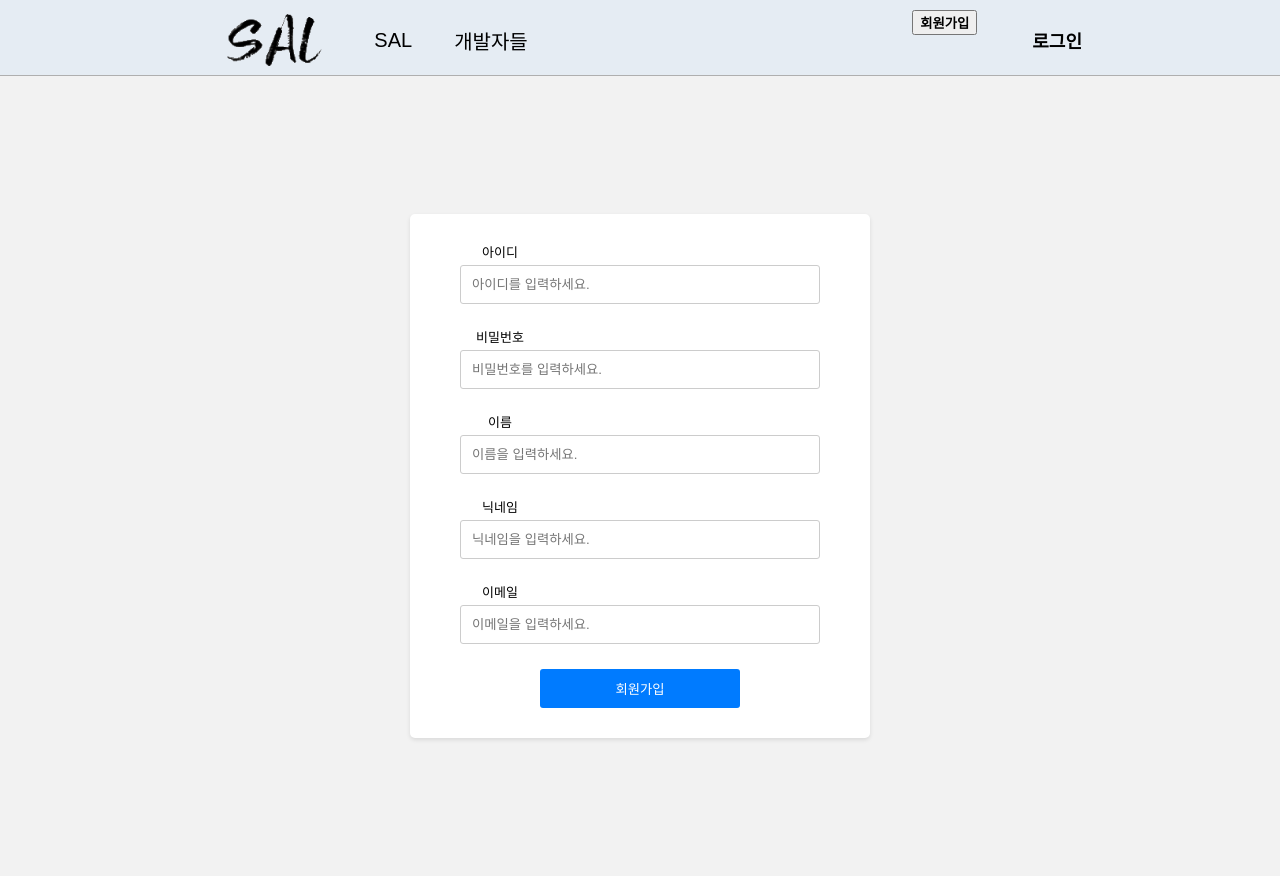
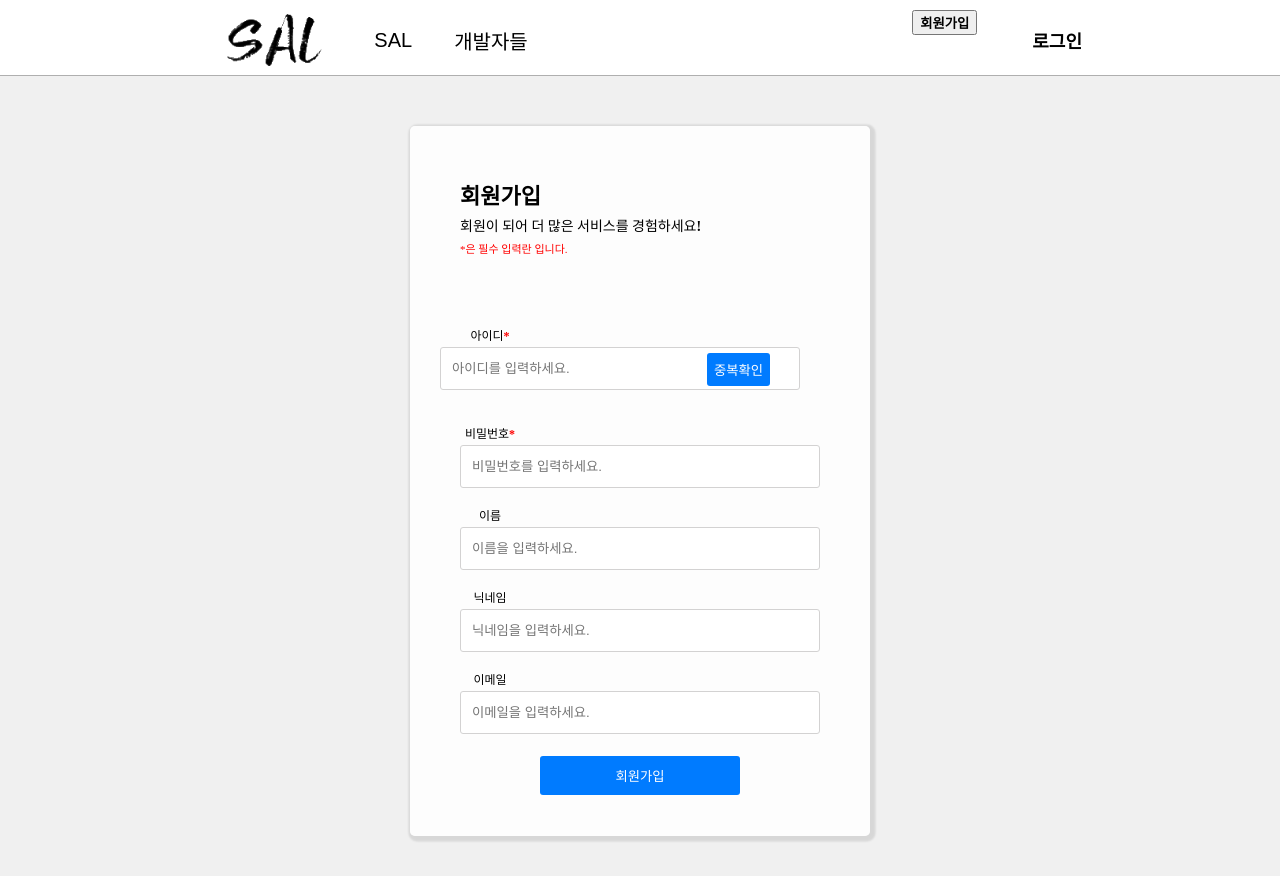
Before and after one commit to soft-a-life/SALT-Frontend, a React (Create React App) app: page /signUpScreen in a window 1280 px wide. Built offline with nearby package versions, Linux system fonts and the light colour scheme; what prosemirror-example-setup would draw is missing.

Commit message:
loginscreen design modify, signUpScreen Id double check button create, Timer color change

```diff
--- a/src/components/utilts/Timer.jsx
+++ b/src/components/utilts/Timer.jsx
@@ -24,7 +24,7 @@ function Timer({ timeOut }) {
     return () => clearInterval(countdown)
   }, [minutes, seconds])
   return (
-    <div style={{ display: 'flex' }}>
+    <div style={{ display: 'flex' }} style={{ color: '#f20505' }}>
       0{minutes} : {seconds}
     </div>
   )
--- a/src/userManagament/loginScreen/LoginScreen.jsx
+++ b/src/userManagament/loginScreen/LoginScreen.jsx
@@ -2,6 +2,7 @@ import React, { useState } from 'react'
 import { Link, useNavigate } from 'react-router-dom'
 import { useCookies } from 'react-cookie'
 import './LoginScreen.css'
+import logoImageqq from '../../img/logo2.png'
 
 function LoginScreen() {
   const [cookies, setCookie, removeCookie] = useCookies(['loginToken'])
@@ -37,18 +38,19 @@ function LoginScreen() {
   }
 
   return (
+    <div className={'loginScreen_back'}>
       <div className={'loginScreen'}>
-      <h2 className="loginTitle">로그인</h2>
+        <img className="logoImageqq" alt="로고 이미지" />
         <div className="inputContainer">
           <input
             value={form.userId}
             onChange={(e) => onChange(e)}
-          placeholder={'아이디를 입력하세요'}
+            placeholder={' 아이디를 입력하세요'}
           />
           <input
             value={form.userPw}
             onChange={(e) => onChange(e)}
-          placeholder={'비밀번호를 입력하세요'}
+            placeholder={' 비밀번호를 입력하세요'}
           />
         </div>
         <div className="buttonContainer">
@@ -63,6 +65,7 @@ function LoginScreen() {
           </Link>
         </div>
       </div>
+    </div>
   )
 }
 
--- a/src/userManagament/searchIdPwScreen/SearchIdScreen.css
+++ b/src/userManagament/searchIdPwScreen/SearchIdScreen.css
@@ -1,14 +1,17 @@
-body {
-  background-color: #E5ECF3;
-  margin: 0; /* 여백 제거 */
-
-}
-
 .searchIdScreenContainer {
   display: flex;
   justify-content: center;
   align-items: center;
   height: 100vh;
+  background-color: #cccccc4a;
+  border-radius: 5px;
+  box-shadow: 2px 2px 2px 3.5px rgba(0, 0, 0, 0.1);
+}
+
+.expanded {
+  height: 450px;
+  transition: height 0.3s ease;
+  box-shadow: none;
 }
 
 .searchIdScreen {
@@ -16,20 +19,18 @@ body {
   top: 50%;
   left: 50%;
   transform: translate(-50%, -50%);
-
   font-family: 'Inter', sans-serif;
   width: 500px;
   height: 250px;
   padding: 20px 30px;
   background-color: #ffffff;
-  box-shadow: 0 4px 8px rgba(0, 0, 0, 0.1);
-
+  box-shadow: 4px 4px 8px rgba(0, 0, 0, 0.1);
   transition: height 0.3s ease-in-out;
-
 }
 
 .searchIdScreen.expanded {
   height: 350px;
+  box-shadow: none;
   transition: height 0.3s ease;
 }
 
@@ -42,8 +43,8 @@ body {
 
 .searchIdScreen__header h3 {
   position: relative;
-  flex-basis: 50%; /* 50%의 너비를 가진 두 h3 태그 */
-  text-align: center; /* 텍스트를 중앙 정렬 */
+  flex-basis: 50%;
+  text-align: center;
   color: #888;
   cursor: pointer;
   padding-bottom: 10px;
@@ -65,10 +66,6 @@ body {
   border-bottom: 2px solid #0500FF;
   color: #0500FF;
 }
-
-/*.searchIdScreen__header h3.active:after {
-  border-bottom: 2px solid #007bff;
-}*/
 
 .searchIdScreen__header h3:hover {
   background-color: #e9e9e9;
@@ -106,7 +103,7 @@ body {
 .emailCodeVerification__note {
   font-family: Inter;
   font-size: 15px;
-  color: #474747; /* Gray color for the note */
+  color: #474747;
   flex: 1;
   margin-left: -230px;
   margin-top: 10px;
--- a/src/userManagament/signupScreen/SignUpScreen.css
+++ b/src/userManagament/signupScreen/SignUpScreen.css
@@ -1,35 +1,30 @@
-/* SignUpScreen.css */
-
-/* Center the form container both horizontally and vertically */
 .sign-up-form-container {
   display: flex;
   justify-content: center;
-    align-items: center;
+  align-items: flex;
   min-height: 100vh;
-    background-color: #f2f2f2;
+  background-color: #cccccc4a;
 }
 
-  /* Adjust the form to take up half of the container width */
 .sign-up-form {
   display: flex;
   flex-direction: column;
-    background-color: #fff;
+  background-color: #ffffffdf;
   border-radius: 5px;
-    box-shadow: 0 2px 4px rgba(0, 0, 0, 0.1);
+  box-shadow: 2px 2px 2px 3.5px rgba(0, 0, 0, 0.1);
   padding: 30px;
-    width: 60%; /* Set the form width to 50% of the container */
-    max-width: 400px; /* Limit the form's maximum width to 400px */
-    margin: 0 auto; /* Center the form horizontally */
+  width: 55%;
+  max-width: 400px;
+  height: 650px;
+  margin-top: 50px;
 }
 
-  /* Style for input fields and button remains the same */
 .sign-up-form input {
-    margin-bottom: 25px;
   padding: 11px;
-    border: 1px solid #ccc;
+  border: 1px solid #d3d2d2;
   border-radius: 3px;
   width: 90%;
-    margin-top: 5px;
+  height: 43px;
 }
 
 .sign-up-form input[type="text"],
@@ -38,22 +33,53 @@
   box-sizing: border-box;
 }
 
-  .label {
-    margin-right: 280px;
-    margin-bottom: 5px;
-    font-size: 13px;
+.form-group {
+  margin-top: 75px;
+  margin-bottom: -53px;
 }
 
+.ID-form{
+  margin-top: 75px;
+  margin-bottom: -50px;
+}
 
-  /* Wrapper for the input fields */
+.label_ {
+  margin-right: 300px;
+  margin-bottom: 5px;
+  font-size: 12px;
+  font-weight: 550;
+}
+
+.Title_{
+  font-size: 22px;
+  text-align: left;
+  font-weight: bold;
+  margin-top: 30px;
+  margin-left: 20px;
+}
+.SubTitle_{
+  font-size: 14px;
+  text-align: left;
+  margin-top: 12px;
+  margin-left: 20px;
+  font-weight: 550;
+}
+.content_{
+  font-size: 11px;
+  text-align: left;
+  color:#ff0000;
+  margin-top: 10px;
+  margin-left: 20px;
+}
+
 .input-wrapper {
   display: flex;
   align-items: center;
-    margin-bottom: 15px; /* Add this line to adjust the vertical spacing between label and input */
+  position: relative;
+  margin-bottom: 13px;
 }
 
-
-  .sign-up-form button {
+.sign-up_button {
   padding: 10px;
   background-color: #007bff;
   color: #fff;
@@ -61,9 +87,21 @@
   border-radius: 3px;
   cursor: pointer;
   width: 50%;
-    margin-right: 100px;
+  align-items: center;
 }
 
 .sign-up-form button:hover {
   background-color: #0056b3;
 }
+
+.check-username-button {
+  position: absolute;
+  right: 70px;
+  top: 6px;
+  padding: 7px 7px 7px 7px;
+  background-color: #007bff;
+  color: #fff;
+  border: none;
+  border-radius: 3px;
+  cursor: pointer;
+}
--- a/src/userManagament/signupScreen/SignUpScreen.jsx
+++ b/src/userManagament/signupScreen/SignUpScreen.jsx
@@ -1,7 +1,7 @@
-import React, { useState } from 'react'
+import React, { useState, useRef } from 'react'
 import './SignUpScreen.css'
 
-const SignUpScreen = () => {
+const SignUpForm = () => {
   const [formData, setFormData] = useState({
     username: '',
     password: '',
@@ -9,6 +9,10 @@ const SignUpScreen = () => {
     nickname: '',
     email: '',
   })
+
+  const formRef = useRef(null)
+  const [errorMessage, setErrorMessage] = useState('')
+  const [isUsernameAvailable, setIsUsernameAvailable] = useState(true)
 
   const handleChange = (e) => {
     const { name, value } = e.target
@@ -18,19 +22,38 @@ const SignUpScreen = () => {
     }))
   }
 
+  const handleCheckUsername = () => {
+    // 이곳에 아이디 중복 확인 로직을 작성
+    // 중복 확인 로직이 완료되면 setIsUsernameAvailable(true/false)를 설정
+  }
+
   const handleSubmit = (e) => {
     e.preventDefault()
-    // 여기서 폼 데이터를 서버로 전송하는 로직을 작성합니다.
-    console.log(formData)
+
+    if (!formData.username || !formData.password) {
+      setErrorMessage('아이디와 비밀번호를 입력하세요.')
+    } else {
+      setErrorMessage('')
+      console.log('Form submitted:', formData)
+    }
   }
 
   return (
     <div className="sign-up-form-container">
-      <form className="sign-up-form" onSubmit={handleSubmit}>
-        <div className="form-group">
-          <label className="label" htmlFor="username">
+      <form className="sign-up-form" onSubmit={handleSubmit} ref={formRef}>
+        <div className="Title_">
+          <div>회원가입</div>
+        </div>
+        <div className="SubTitle_">
+          <div>회원이 되어 더 많은 서비스를 경험하세요!</div>
+        </div>
+        <div className="content_">*은 필수 입력란 입니다.</div>
+        <div className="ID-form">
+          <div className="label_" htmlFor="username">
             아이디
-          </label>
+            <span style={{ color: '#ff0000' }}>*</span>
+          </div>
+          <div className="input-wrapper">
             <input
               type="text"
               id="username"
@@ -40,11 +63,21 @@ const SignUpScreen = () => {
               onChange={handleChange}
               required
             />
+            <button
+              type="button"
+              className="check-username-button"
+              onClick={handleCheckUsername}
+            >
+              중복확인
+            </button>
+          </div>
+          {!isUsernameAvailable && <p>이미 사용 중인 아이디입니다.</p>}
         </div>
         <div className="form-group">
-          <label className="label" htmlFor="password">
+          <div className="label_" htmlFor="password">
             비밀번호
-          </label>
+            <span style={{ color: '#ff0000' }}>*</span>
+          </div>
           <input
             type="password"
             id="password"
@@ -56,9 +89,9 @@ const SignUpScreen = () => {
           />
         </div>
         <div className="form-group">
-          <label className="label" htmlFor="name">
+          <div className="label_" htmlFor="name">
             이름
-          </label>
+          </div>
           <input
             type="text"
             id="name"
@@ -66,13 +99,12 @@ const SignUpScreen = () => {
             placeholder="이름을 입력하세요."
             value={formData.name}
             onChange={handleChange}
-            required
           />
         </div>
         <div className="form-group">
-          <label className="label" htmlFor="nickname">
+          <div className="label_" htmlFor="nickname">
             닉네임
-          </label>
+          </div>
           <input
             type="text"
             id="nickname"
@@ -80,13 +112,12 @@ const SignUpScreen = () => {
             placeholder="닉네임을 입력하세요."
             value={formData.nickname}
             onChange={handleChange}
-            required
           />
         </div>
         <div className="form-group">
-          <label className="label" htmlFor="email">
+          <div className="label_" htmlFor="email">
             이메일
-          </label>
+          </div>
           <input
             type="email"
             id="email"
@@ -94,16 +125,17 @@ const SignUpScreen = () => {
             placeholder="이메일을 입력하세요."
             value={formData.email}
             onChange={handleChange}
-            required
           />
         </div>
-
-        <div style={{ display: 'flex', justifyContent: 'right' }}>
-          <button type="submit">회원가입</button>
+        <div className="form-group">
+          <button type="submit" className="sign-up_button">
+            회원가입
+          </button>
         </div>
+        {errorMessage && <p>{errorMessage}</p>}
       </form>
     </div>
   )
 }
 
-export default SignUpScreen
+export default SignUpForm
```
Also changed, not shown: src/userManagament/loginScreen/LoginScreen.css (+19 -25 lines), src/userManagament/loginScreen/sallogo.png (deleted). Lines whose indentation alone changed are shown as unchanged.
